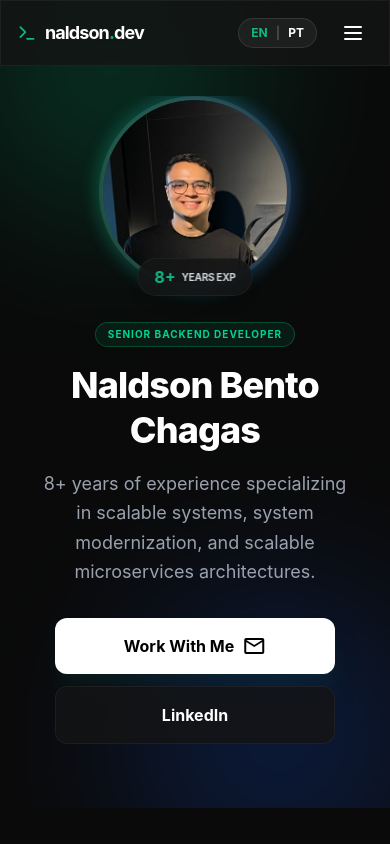
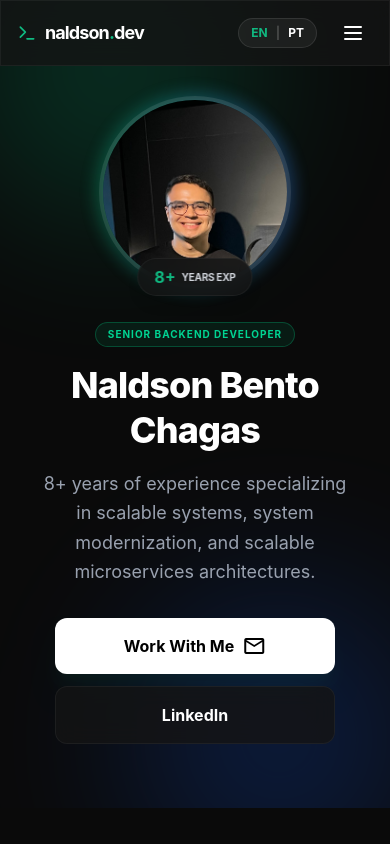
Before and after one commit to NaldsonChagas/personal-site, a Vue app: page / in a window 390 px wide. Shown: the top 844 px of the page. Built offline with nearby package versions, Linux system fonts and the light colour scheme.

Commit message:
refactor(components): adjust layout and styling in HeroSection and ProfilePhoto; update padding in DesktopLayout for improved visual consistency

```diff
--- a/src/components/HeroSection.vue
+++ b/src/components/HeroSection.vue
@@ -7,7 +7,7 @@ const { t } = useI18n();
 </script>
 
 <template>
-  <div class="relative overflow-hidden">
+  <div class="relative">
     <div
       class="max-w-6xl mx-auto flex flex-col md:flex-row items-center gap-8 md:gap-12"
     >
@@ -47,7 +47,7 @@ const { t } = useI18n();
           </a>
         </div>
       </div>
-      <div class="order-1 md:order-2 md:w-1/2 flex justify-center">
+      <div class="order-1 md:order-2 md:w-1/2 flex justify-center pt-2 md:pt-0">
         <ProfilePhoto :alt="t('heroPhotoAlt')">
           <ExperienceBadge />
         </ProfilePhoto>
--- a/src/components/ProfilePhoto.vue
+++ b/src/components/ProfilePhoto.vue
@@ -21,7 +21,7 @@ withDefaults(
       <img
         :src="src"
         :alt="alt"
-        class="absolute inset-0 w-full h-full rounded-full md:rounded-2xl object-cover border-4 md:border-2 border-white/10"
+        class="absolute inset-0 w-full h-full rounded-full md:rounded-2xl object-cover object-[center_top] border-4 md:border-2 border-white/10"
       />
       <slot />
     </div>
--- a/src/layouts/desktop/DesktopLayout.vue
+++ b/src/layouts/desktop/DesktopLayout.vue
@@ -25,7 +25,7 @@ import AppFooter from '@/components/AppFooter.vue';
             class="absolute bottom-[-10%] right-[-10%] w-[300px] h-[300px] md:w-[500px] md:h-[500px] bg-blue-600 rounded-full blur-[80px] md:blur-[120px]"
           />
         </div>
-        <div class="relative z-10 pt-24 pb-16 md:pt-32 md:pb-20 px-6">
+        <div class="relative z-10 pt-[88px] pb-16 md:pt-32 md:pb-20 px-6">
           <HeroSection />
         </div>
       </header>
```
